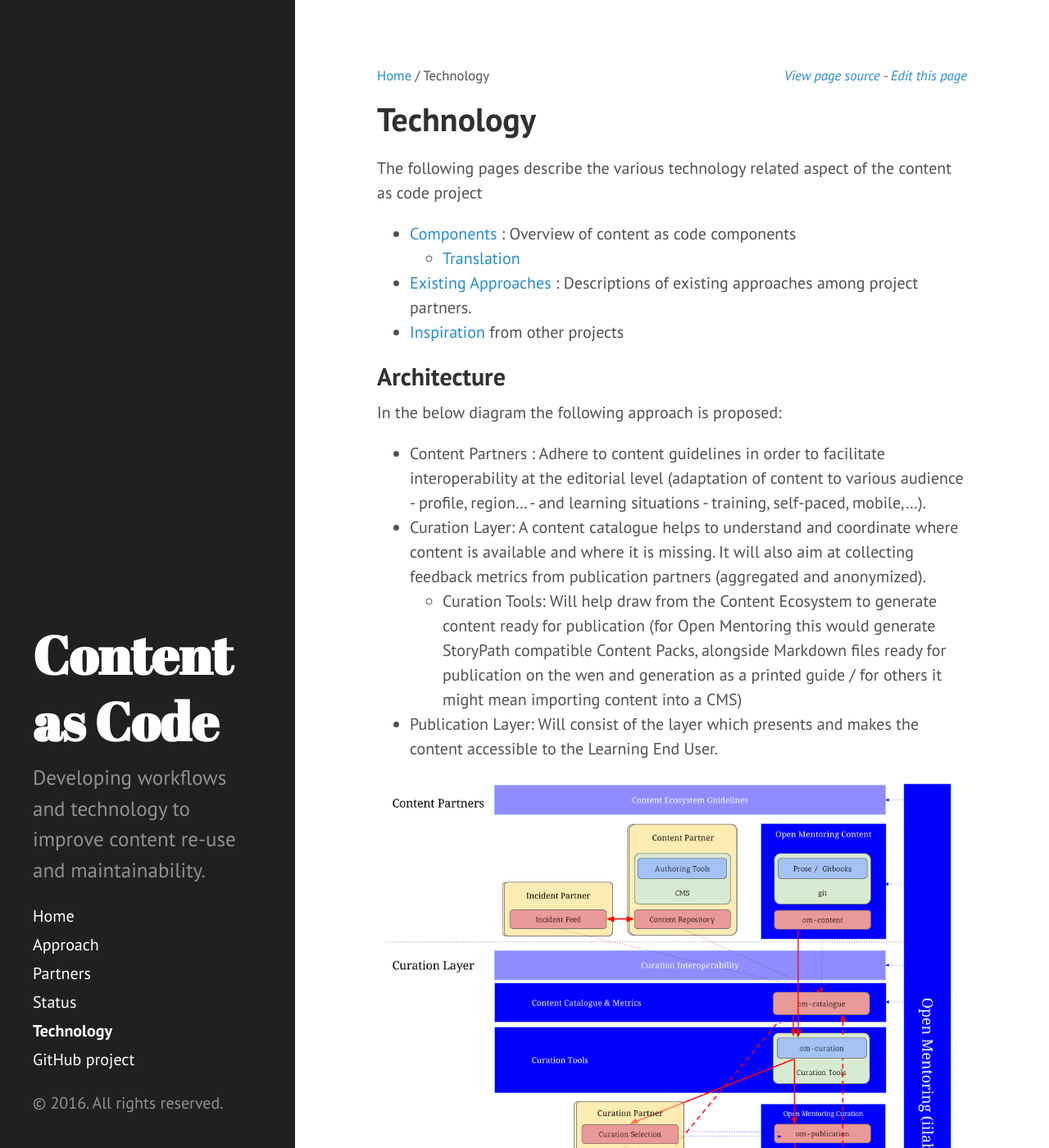
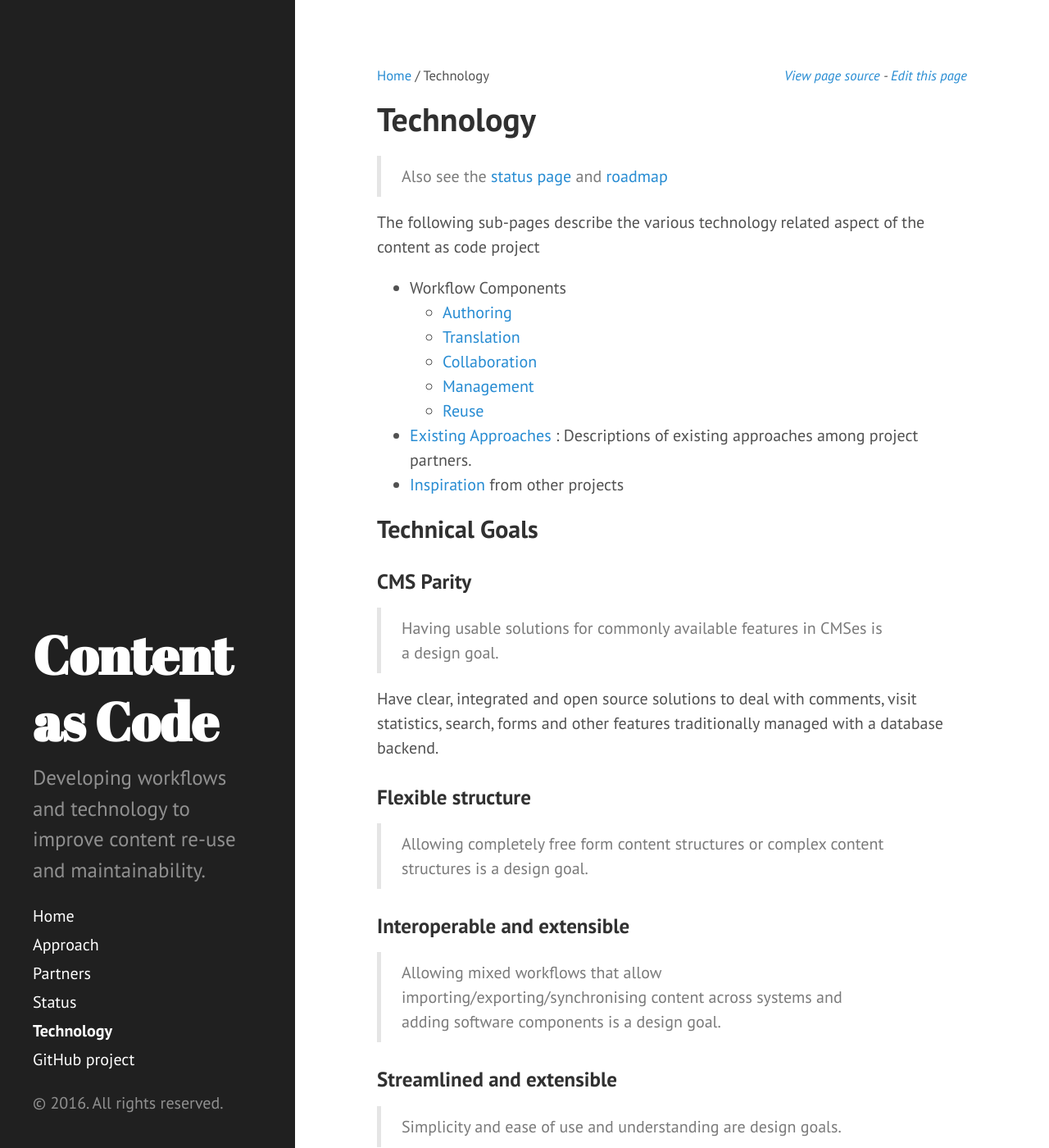
Before and after one commit to iilab/contentascode, a Jekyll site: the page built from technology.md, in a window 1280 px wide and 1400 px high. Shown: the whole window at 82% size. Built offline with Jekyll 4.4.1, drawn with Linux system fonts in a browser that asks for light colours; some of the changed text lies outside the part shown.

Commit message:
Structure of technology approach and technology goals. Related to #4 #5 #6

```diff
--- a/technology.md
+++ b/technology.md
@@ -3,14 +3,42 @@ layout: page
 title: Technology
 ---
 
-The following pages describe the various technology related aspect of the content as code project
+> Also see the [status page](status) and [roadmap](status#roadmap)
 
-* [Components](components) : Overview of content as code components
+The following sub-pages describe the various technology related aspect of the content as code project
+
+* Workflow Components
+  * [Authoring](authoring)
   * [Translation](translation)
+  * [Collaboration](collaboration)
+  * [Management](management)
+  * [Reuse](reuse)
 * [Existing Approaches](existing) : Descriptions of existing approaches among project partners.
 * [Inspiration](inspiration) from other projects
 
-## Architecture
+## Technical Goals
+
+### CMS Parity
+
+> Having usable solutions for commonly available features in CMSes is a design goal.
+
+Have clear, integrated and open source solutions to deal with comments, visit statistics, search, forms and other features traditionally managed with a database backend.
+
+### Flexible structure
+
+> Allowing completely free form content structures or complex content structures is a design goal.
+
+### Interoperable and extensible
+
+> Allowing mixed workflows that allow importing/exporting/synchronising content across systems and adding software components is a design goal.
+
+### Streamlined and extensible
+
+> Simplicity and ease of use and understanding are design goals.
+
+Composed of many different software parts, the workflow is nonetheless streamlined and integrated. When deployed with default settings, it can be used immediately. Authors, editors, translators as well as software and systems engineer can understand how the pieces fit together.
+
+## Previous Architecture
 
 In the below diagram the following approach is proposed:
 
```
Also changed, not shown: technology/components.md (deleted, +0 -13 lines), technology/inspiration.md (+2 -1 lines).
